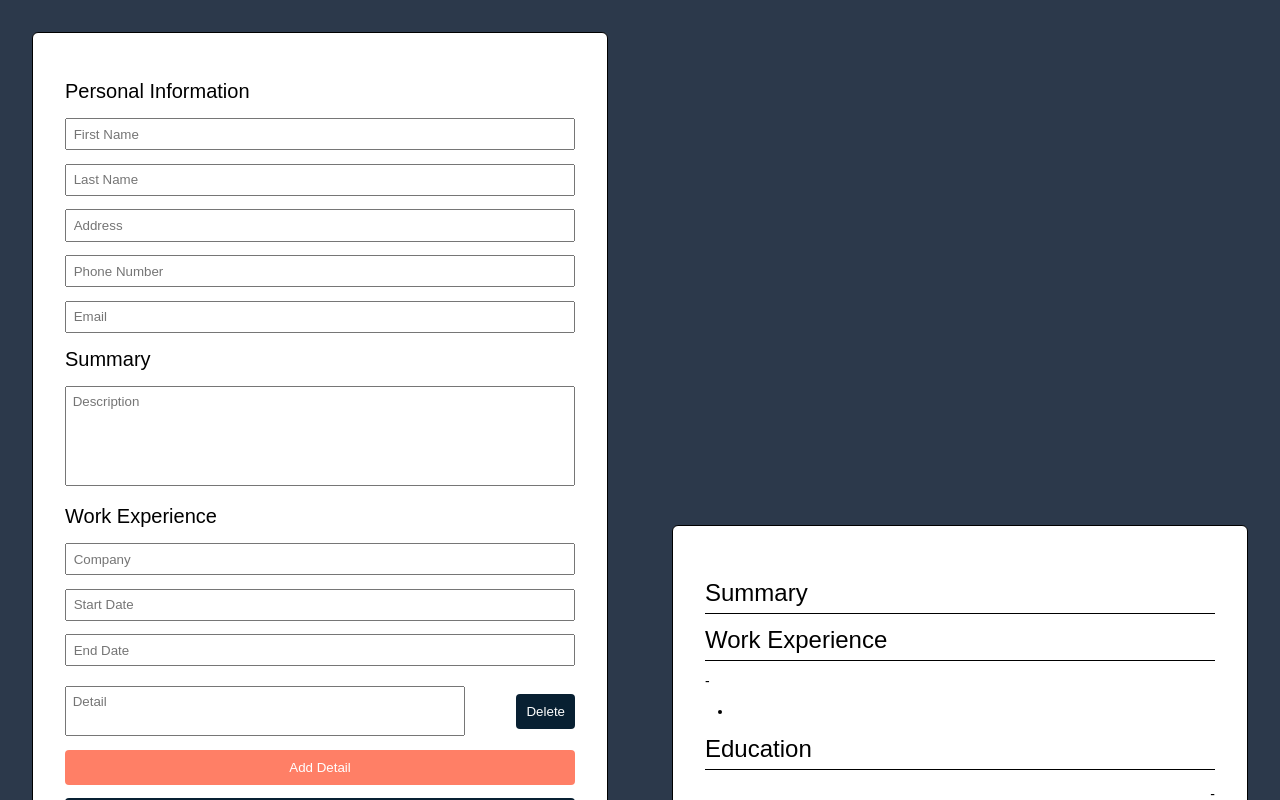
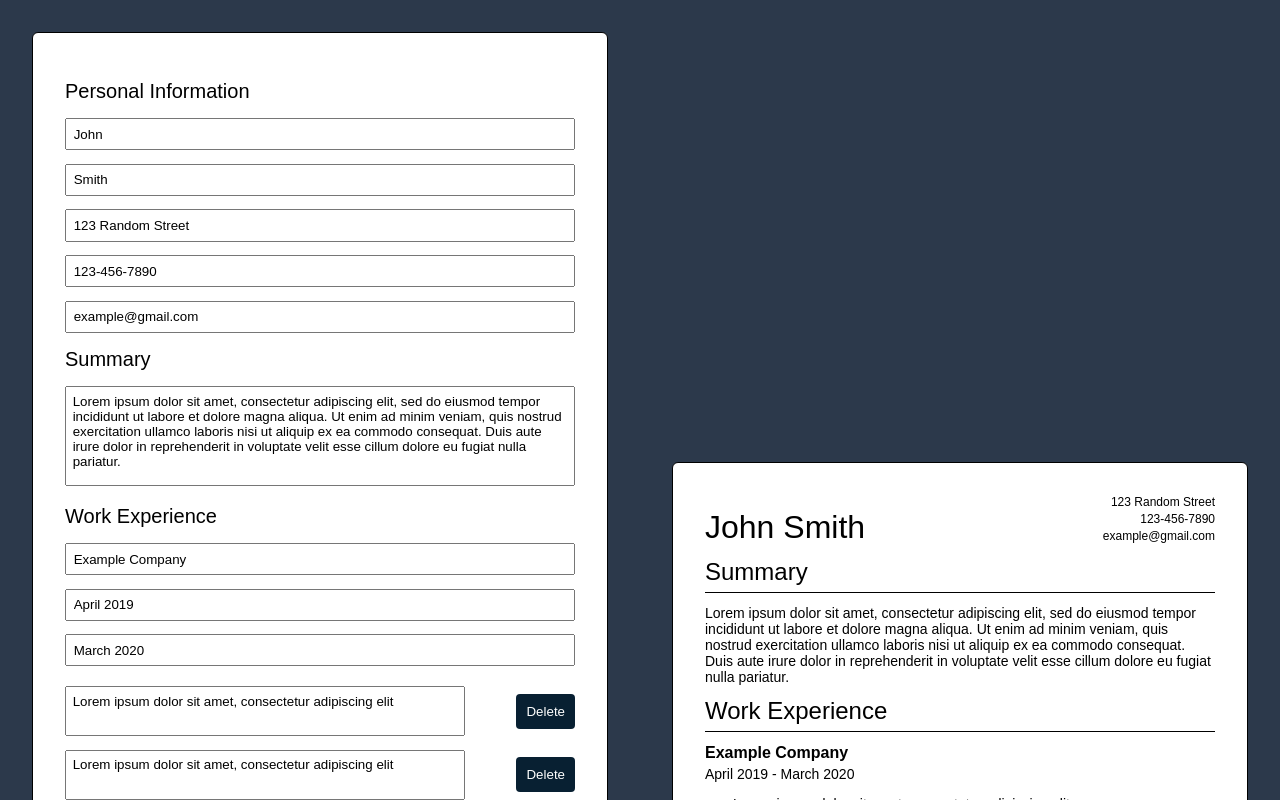
Before and after one commit to JacksonJ97/cv-application, a React (Create React App) app: page / in a window 1280 px wide. Shown: the top 800 px of the page. Built offline with nearby package versions, Linux system fonts and the light colour scheme.

Commit message:
added state hooks to the Container component and renamed the props going down the Preview component

```diff
--- a/src/components/Container/index.js
+++ b/src/components/Container/index.js
@@ -1,4 +1,4 @@
-import React, { Component } from "react";
+import React, { useState } from "react";
 import uniqueId from "lodash/uniqueId";
 import styled from "styled-components";
 
@@ -15,128 +15,20 @@ const Wrapper = styled.div`
   background-color: #2c394b;
 `;
 
-class Container extends Component {
-  constructor(props) {
-    super(props);
-    this.state = {
-      firstName: "",
-      lastName: "",
-      address: "",
-      phoneNumber: "",
-      email: "",
-      summary: "",
-      experience: [
-        {
-          id: uniqueId(),
-          company: "",
-          startDate: "",
-          endDate: "",
-          details: [{ id: uniqueId(), text: "" }],
-        },
-      ],
-      education: [
-        {
-          id: uniqueId(),
-          school: "",
-          degree: "",
-          location: "",
-          startDate: "",
-          endDate: "",
-        },
-      ],
-    };
-
-    this.handleChange = this.handleChange.bind(this);
-    this.handleDetail = this.handleDetail.bind(this);
-    this.handleAddDetail = this.handleAddDetail.bind(this);
-    this.handleDeleteDetail = this.handleDeleteDetail.bind(this);
-    this.handleAdd = this.handleAdd.bind(this);
-    this.handleDelete = this.handleDelete.bind(this);
-    this.handleLoadExample = this.handleLoadExample.bind(this);
-  }
-
-  handleChange(value, name, id, section) {
-    this.setState({ ...this.state, [name]: value });
-
-    if (section === "experience") {
-      let experienceCopy = [...this.state.experience];
-      let index = experienceCopy.findIndex((element) => element.id === id);
-      experienceCopy[index][name] = value;
-      this.setState({ experienceCopy });
-    }
-
-    if (section === "education") {
-      let educationCopy = [...this.state.education];
-      let index = educationCopy.findIndex((element) => element.id === id);
-      educationCopy[index][name] = value;
-      this.setState({ educationCopy });
-    }
-  }
-
-  handleDetail(value, experienceId, detailId) {
-    let experienceCopy = [...this.state.experience];
-    let index = experienceCopy.findIndex((element) => element.id === experienceId);
-    let detailIndex = experienceCopy[index].details.findIndex((element) => element.id === detailId);
-    experienceCopy[index].details[detailIndex].text = value;
-    this.setState({ experienceCopy });
-  }
-
-  handleAddDetail(id) {
-    let experienceCopy = [...this.state.experience];
-    let index = experienceCopy.findIndex((element) => element.id === id);
-    experienceCopy[index].details = [...this.state.experience[index].details, { id: uniqueId(), text: "" }];
-    this.setState({ experienceCopy });
-  }
-
-  handleDeleteDetail(experienceId, detailId) {
-    let experienceCopy = [...this.state.experience];
-    let index = experienceCopy.findIndex((element) => element.id === experienceId);
-    let newDetails = experienceCopy[index].details.filter((element) => element.id !== detailId);
-    experienceCopy[index].details = newDetails;
-    this.setState({ experience: experienceCopy });
-  }
-
-  handleDelete(id, name) {
-    if (name === "experienceDelete") {
-      let experienceCopy = [...this.state.experience];
-      let newState = experienceCopy.filter((element) => element.id !== id);
-      this.setState({ experience: newState });
-    }
-
-    if (name === "educationDelete") {
-      let educationCopy = [...this.state.education];
-      let newState = educationCopy.filter((element) => element.id !== id);
-      this.setState({ education: newState });
-    }
-  }
-
-  handleAdd(name) {
-    if (name === "experienceAdd") {
-      this.setState({
-        experience: [
-          ...this.state.experience,
-          { id: uniqueId(), company: "", startDate: "", endDate: "", details: [{ id: uniqueId(), text: "" }] },
-        ],
-      });
-    }
-
-    if (name === "educationAdd") {
-      this.setState({
-        education: [...this.state.education, { id: uniqueId(), school: "", degree: "", location: "", startDate: "", endDate: "" }],
-      });
-    }
-  }
-
-  handleLoadExample() {
-    this.setState({
+const Container = () => {
+  const [basicInfo, setBasicInfo] = useState({
     firstName: "John",
     lastName: "Smith",
     address: "123 Random Street",
     phoneNumber: "123-456-7890",
     email: "example@gmail.com",
-      summary:
-        "Lorem ipsum dolor sit amet, consectetur adipiscing elit, sed do eiusmod tempor incididunt ut labore et dolore magna aliqua. Ut enim ad minim veniam, quis nostrud exercitation ullamco laboris nisi ut aliquip ex ea commodo consequat. Duis aute irure dolor in reprehenderit in voluptate velit esse cillum dolore eu fugiat nulla pariatur.",
-      experience: [
+  });
+
+  const [summaryInfo, setSummaryInfo] = useState(
+    "Lorem ipsum dolor sit amet, consectetur adipiscing elit, sed do eiusmod tempor incididunt ut labore et dolore magna aliqua. Ut enim ad minim veniam, quis nostrud exercitation ullamco laboris nisi ut aliquip ex ea commodo consequat. Duis aute irure dolor in reprehenderit in voluptate velit esse cillum dolore eu fugiat nulla pariatur."
+  );
+
+  const [experienceInfo, setExperienceInfo] = useState([
     {
       id: uniqueId(),
       company: "Example Company",
@@ -147,18 +39,9 @@ class Container extends Component {
         { id: uniqueId(), text: "Lorem ipsum dolor sit amet, consectetur adipiscing elit" },
       ],
     },
-        {
-          id: uniqueId(),
-          company: "Example Company",
-          startDate: "April 2017",
-          endDate: "March 2019",
-          details: [
-            { id: uniqueId(), text: "Lorem ipsum dolor sit amet, consectetur adipiscing elit" },
-            { id: uniqueId(), text: "Lorem ipsum dolor sit amet, consectetur adipiscing elit" },
-          ],
-        },
-      ],
-      education: [
+  ]);
+
+  const [educationInfo, setEducationInfo] = useState([
     {
       id: uniqueId(),
       school: "Havard University",
@@ -167,30 +50,170 @@ class Container extends Component {
       startDate: "Sept 2020",
       endDate: "April 2021",
     },
-        {
-          id: uniqueId(),
-          school: "Ryerson University",
-          degree: "Bachelor of Engineering (BEng) in Electrical Engineering",
-          location: "Toronto, ON",
-          startDate: "Sept 2015",
-          endDate: "April 2020",
-        },
-      ],
-    });
-  }
+  ]);
 
-  render() {
-    const basicInfo = {
-      firstName: this.state.firstName,
-      lastName: this.state.lastName,
-      address: this.state.address,
-      phoneNumber: this.state.phoneNumber,
-      email: this.state.email,
-    };
+  // constructor(props) {
+  //   super(props);
+  //   this.state = {
+  //     firstName: "",
+  //     lastName: "",
+  //     address: "",
+  //     phoneNumber: "",
+  //     email: "",
+  //     summary: "",
+  //     experience: [
+  //       {
+  //         id: uniqueId(),
+  //         company: "",
+  //         startDate: "",
+  //         endDate: "",
+  //         details: [{ id: uniqueId(), text: "" }],
+  //       },
+  //     ],
+  //     education: [
+  //       {
+  //         id: uniqueId(),
+  //         school: "",
+  //         degree: "",
+  //         location: "",
+  //         startDate: "",
+  //         endDate: "",
+  //       },
+  //     ],
+  //   };
 
-    const summaryInfo = this.state.summary;
-    const experienceInfo = this.state.experience;
-    const educationInfo = this.state.education;
+  //   this.handleChange = this.handleChange.bind(this);
+  //   this.handleDetail = this.handleDetail.bind(this);
+  //   this.handleAddDetail = this.handleAddDetail.bind(this);
+  //   this.handleDeleteDetail = this.handleDeleteDetail.bind(this);
+  //   this.handleAdd = this.handleAdd.bind(this);
+  //   this.handleDelete = this.handleDelete.bind(this);
+  //   this.handleLoadExample = this.handleLoadExample.bind(this);
+  // }
+
+  // const handleChange(value, name, id, section) {
+  //   this.setState({ ...this.state, [name]: value });
+
+  //   if (section === "experience") {
+  //     let experienceCopy = [...this.state.experience];
+  //     let index = experienceCopy.findIndex((element) => element.id === id);
+  //     experienceCopy[index][name] = value;
+  //     this.setState({ experienceCopy });
+  //   }
+
+  //   if (section === "education") {
+  //     let educationCopy = [...this.state.education];
+  //     let index = educationCopy.findIndex((element) => element.id === id);
+  //     educationCopy[index][name] = value;
+  //     this.setState({ educationCopy });
+  //   }
+  // }
+
+  // const handleDetail(value, experienceId, detailId) {
+  //   let experienceCopy = [...this.state.experience];
+  //   let index = experienceCopy.findIndex((element) => element.id === experienceId);
+  //   let detailIndex = experienceCopy[index].details.findIndex((element) => element.id === detailId);
+  //   experienceCopy[index].details[detailIndex].text = value;
+  //   this.setState({ experienceCopy });
+  // }
+
+  // const handleAddDetail(id) {
+  //   let experienceCopy = [...this.state.experience];
+  //   let index = experienceCopy.findIndex((element) => element.id === id);
+  //   experienceCopy[index].details = [...this.state.experience[index].details, { id: uniqueId(), text: "" }];
+  //   this.setState({ experienceCopy });
+  // }
+
+  // const handleDeleteDetail(experienceId, detailId) {
+  //   let experienceCopy = [...this.state.experience];
+  //   let index = experienceCopy.findIndex((element) => element.id === experienceId);
+  //   let newDetails = experienceCopy[index].details.filter((element) => element.id !== detailId);
+  //   experienceCopy[index].details = newDetails;
+  //   this.setState({ experience: experienceCopy });
+  // }
+
+  // const handleDelete(id, name) {
+  //   if (name === "experienceDelete") {
+  //     let experienceCopy = [...this.state.experience];
+  //     let newState = experienceCopy.filter((element) => element.id !== id);
+  //     this.setState({ experience: newState });
+  //   }
+
+  //   if (name === "educationDelete") {
+  //     let educationCopy = [...this.state.education];
+  //     let newState = educationCopy.filter((element) => element.id !== id);
+  //     this.setState({ education: newState });
+  //   }
+  // }
+
+  // const handleAdd(name) {
+  //   if (name === "experienceAdd") {
+  //     this.setState({
+  //       experience: [
+  //         ...this.state.experience,
+  //         { id: uniqueId(), company: "", startDate: "", endDate: "", details: [{ id: uniqueId(), text: "" }] },
+  //       ],
+  //     });
+  //   }
+
+  //   if (name === "educationAdd") {
+  //     this.setState({
+  //       education: [...this.state.education, { id: uniqueId(), school: "", degree: "", location: "", startDate: "", endDate: "" }],
+  //     });
+  //   }
+  // }
+
+  // const handleLoadExample() {
+  //   this.setState({
+  //     firstName: "John",
+  //     lastName: "Smith",
+  //     address: "123 Random Street",
+  //     phoneNumber: "123-456-7890",
+  //     email: "example@gmail.com",
+  //     summary:
+  //       "Lorem ipsum dolor sit amet, consectetur adipiscing elit, sed do eiusmod tempor incididunt ut labore et dolore magna aliqua. Ut enim ad minim veniam, quis nostrud exercitation ullamco laboris nisi ut aliquip ex ea commodo consequat. Duis aute irure dolor in reprehenderit in voluptate velit esse cillum dolore eu fugiat nulla pariatur.",
+  //     experience: [
+  //       {
+  //         id: uniqueId(),
+  //         company: "Example Company",
+  //         startDate: "April 2019",
+  //         endDate: "March 2020",
+  //         details: [
+  //           { id: uniqueId(), text: "Lorem ipsum dolor sit amet, consectetur adipiscing elit" },
+  //           { id: uniqueId(), text: "Lorem ipsum dolor sit amet, consectetur adipiscing elit" },
+  //         ],
+  //       },
+  //       {
+  //         id: uniqueId(),
+  //         company: "Example Company",
+  //         startDate: "April 2017",
+  //         endDate: "March 2019",
+  //         details: [
+  //           { id: uniqueId(), text: "Lorem ipsum dolor sit amet, consectetur adipiscing elit" },
+  //           { id: uniqueId(), text: "Lorem ipsum dolor sit amet, consectetur adipiscing elit" },
+  //         ],
+  //       },
+  //     ],
+  //     education: [
+  //       {
+  //         id: uniqueId(),
+  //         school: "Havard University",
+  //         degree: "Bachelor of Engineering (BEng) in Computer Engineering",
+  //         location: "Cambridge, MA",
+  //         startDate: "Sept 2020",
+  //         endDate: "April 2021",
+  //       },
+  //       {
+  //         id: uniqueId(),
+  //         school: "Ryerson University",
+  //         degree: "Bachelor of Engineering (BEng) in Electrical Engineering",
+  //         location: "Toronto, ON",
+  //         startDate: "Sept 2015",
+  //         endDate: "April 2020",
+  //       },
+  //     ],
+  //   });
+  // }
 
   return (
     <Wrapper>
@@ -199,18 +222,17 @@ class Container extends Component {
         summaryInfo={summaryInfo}
         experienceInfo={experienceInfo}
         educationInfo={educationInfo}
-          handleChange={this.handleChange}
-          handleDetail={this.handleDetail}
-          handleAddDetail={this.handleAddDetail}
-          handleDeleteDetail={this.handleDeleteDetail}
-          handleDelete={this.handleDelete}
-          handleAdd={this.handleAdd}
-          handleLoadExample={this.handleLoadExample}
+        // handleChange={this.handleChange}
+        // handleDetail={this.handleDetail}
+        // handleAddDetail={this.handleAddDetail}
+        // handleDeleteDetail={this.handleDeleteDetail}
+        // handleDelete={this.handleDelete}
+        // handleAdd={this.handleAdd}
+        // handleLoadExample={this.handleLoadExample}
       />
       <Preview basicInfo={basicInfo} summaryInfo={summaryInfo} experienceInfo={experienceInfo} educationInfo={educationInfo} />
     </Wrapper>
   );
-  }
-}
+};
 
 export default Container;
--- a/src/components/Preview/BasicInfoView/index.js
+++ b/src/components/Preview/BasicInfoView/index.js
@@ -27,13 +27,13 @@ const BasicInfoView = (props) => {
   return (
     <Wrapper>
       <div className="name">
-        {props.info.firstName} {props.info.lastName}
+        {props.basicInfo.firstName} {props.basicInfo.lastName}
       </div>
 
       <div className="basic-info">
-        <div>{props.info.address}</div>
-        <div>{props.info.phoneNumber}</div>
-        <div>{props.info.email}</div>
+        <div>{props.basicInfo.address}</div>
+        <div>{props.basicInfo.phoneNumber}</div>
+        <div>{props.basicInfo.email}</div>
       </div>
     </Wrapper>
   );
--- a/src/components/Preview/EducationView/index.js
+++ b/src/components/Preview/EducationView/index.js
@@ -3,12 +3,10 @@ import Heading from "../../Utilities/Heading";
 import Education from "./Education";
 
 const EducationView = (props) => {
-  const education = props.info;
-
   return (
     <div>
       <Heading title="Education" />
-      {education.map((element, index) => {
+      {props.educationInfo.map((element) => {
         return (
           <Education
             school={element.school}
@@ -16,7 +14,7 @@ const EducationView = (props) => {
             location={element.location}
             startDate={element.startDate}
             endDate={element.endDate}
-            key={index}
+            key={element.id}
           />
         );
       })}
--- a/src/components/Preview/ExperienceView/Experience/index.js
+++ b/src/components/Preview/ExperienceView/Experience/index.js
@@ -15,15 +15,13 @@ const Wrapper = styled.div`
 `;
 
 const Experience = (props) => {
-  const details = props.details;
-
   return (
     <Wrapper>
       <SubHeading subtitle={props.company} />
       <Date startDate={props.startDate} endDate={props.endDate} />
 
       <ul>
-        {details.map((detail) => {
+        {props.details.map((detail) => {
           return <li key={detail.id}>{detail.text}</li>;
         })}
       </ul>
--- a/src/components/Preview/ExperienceView/index.js
+++ b/src/components/Preview/ExperienceView/index.js
@@ -6,7 +6,7 @@ const ExperienceView = (props) => {
   return (
     <div>
       <Heading title="Work Experience" />
-      {props.info.map((element) => {
+      {props.experienceInfo.map((element) => {
         return (
           <Experience
             company={element.company}
--- a/src/components/Preview/SummaryView/index.js
+++ b/src/components/Preview/SummaryView/index.js
@@ -14,7 +14,7 @@ const SummaryView = (props) => {
   return (
     <Wrapper>
       <Heading title="Summary" />
-      <p>{props.info}</p>
+      <p>{props.summaryInfo}</p>
     </Wrapper>
   );
 };
--- a/src/components/Preview/index.js
+++ b/src/components/Preview/index.js
@@ -19,10 +19,10 @@ const Wrapper = styled.div`
 const Preview = (props) => {
   return (
     <Wrapper>
-      <BasicInfoView info={props.basicInfo} />
-      <SummaryView info={props.summaryInfo} />
-      <ExperienceView info={props.experienceInfo} />
-      <EducationView info={props.educationInfo} />
+      <BasicInfoView basicInfo={props.basicInfo} />
+      <SummaryView summaryInfo={props.summaryInfo} />
+      <ExperienceView experienceInfo={props.experienceInfo} />
+      <EducationView educationInfo={props.educationInfo} />
     </Wrapper>
   );
 };
```
Lines whose indentation alone changed are shown as unchanged.
